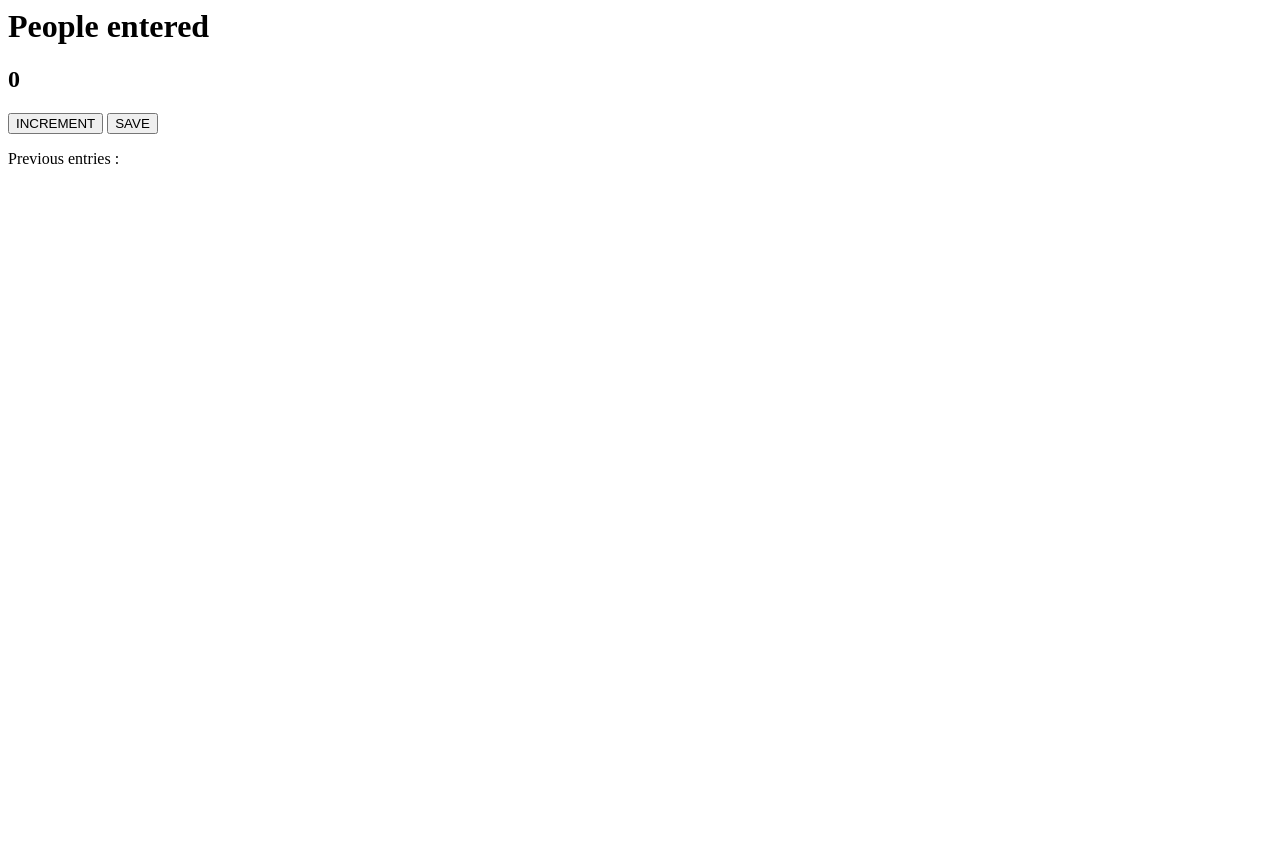
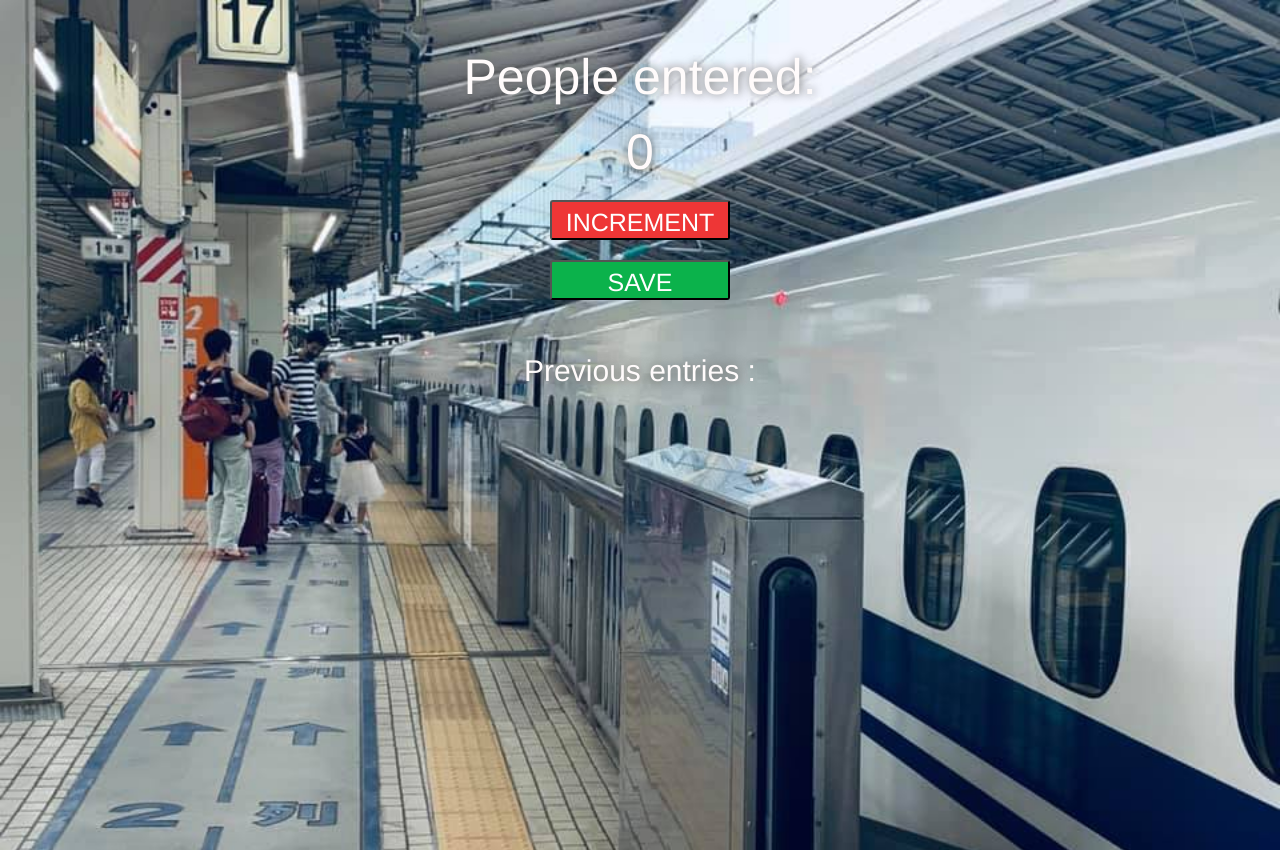
Before and after one commit to KarenJoyFujibayashi/passenger_counter_app, a plain HTML site: page index.html in a window 1280 px wide. Before the commit the page ends 800 px from the top, so only its background shows below. Drawn offline with nearby package versions, Linux system fonts and the light colour scheme.

Commit message:
added styling

```diff
--- a/index.css
+++ b/index.css
@@ -0,0 +1,63 @@
+body, html{
+  min-height: 100%;
+}
+body{
+  background-image:url(train.jpeg);
+  object-fit: cover;
+  background-size: cover;
+  text-align: center;
+}
+h1{
+  color:rgb(255, 251, 251);
+ text-shadow: rgb(107, 107, 104) 1px 0 10px;
+  text-align: center;
+  font-size: 50px;
+  padding: auto;
+  margin-top: 50px;
+}
+#count-el{
+  font-size: 50px;
+  margin-top: 20px;
+  color:rgb(255, 251, 251);
+ text-shadow: rgb(107, 107, 104) 1px 0 10px;
+}
+#increment-btn{
+  background-color: rgb(238, 54, 54);
+  color: white;
+  padding: 3px;
+  margin-top: 10px;
+  font-size: 25px;
+  border-radius: 3px;
+  width: 180px;
+  height: 40px;
+  transition: 1s;
+  cursor: pointer;
+}
+#increment-btn:hover{
+  background-color: rgb(92, 82, 82);
+  color: rgb(175, 169, 169);
+}
+#save-btn{
+  background-color: rgb(11, 178, 75);
+  color:white;
+  padding: 3px;
+  margin-top: 20px;
+  font-size: 25px;
+  border-radius: 3px;
+  width: 180px;
+  height: 40px;
+  transition: 1s;
+  cursor: pointer;
+}
+#save-btn:hover{
+  background-color: rgb(92, 82, 82);
+  color: rgb(175, 169, 169);
+}
+#save-el{
+color:rgb(255, 251, 251);
+ text-shadow: rgb(107, 107, 104) 1px 0 10px;
+  text-align: center;
+  font-size: 30px;
+  padding: auto;
+  margin-top: 50px;
+}
--- a/index.html
+++ b/index.html
@@ -1,14 +1,19 @@
 <html>
   <head>
+    <meta charset="UTF-8">
+    <meta name="viewport" content="width=device-width, initial-scale=1">
+    <link rel="stylesheet" href="https://maxcdn.bootstrapcdn.com/bootstrap/3.4.1/css/bootstrap.min.css">
     <link rel="stylesheet" href="index.css">
+
   </head>
   <body>
-    <h1>People entered</h1>
+    <h1>People entered: </h1>
     <h2 id = "count-el">0</h2>
     <!-- Create an increment btn with the id= increment-btn -->
     <button id = "increment-btn" onclick= "increment()">INCREMENT</button>
     <!-- Create a SAVE button
     Set the id to "save-btn" and call the save() fuction when its clicked -->
+    <br>
     <button id = "save-btn" onclick="save()">SAVE</button>
     <p id = "save-el">Previous entries :</p>
     <script src= "index.js"></script>
```
Also changed, not shown: train.jpeg (added).
